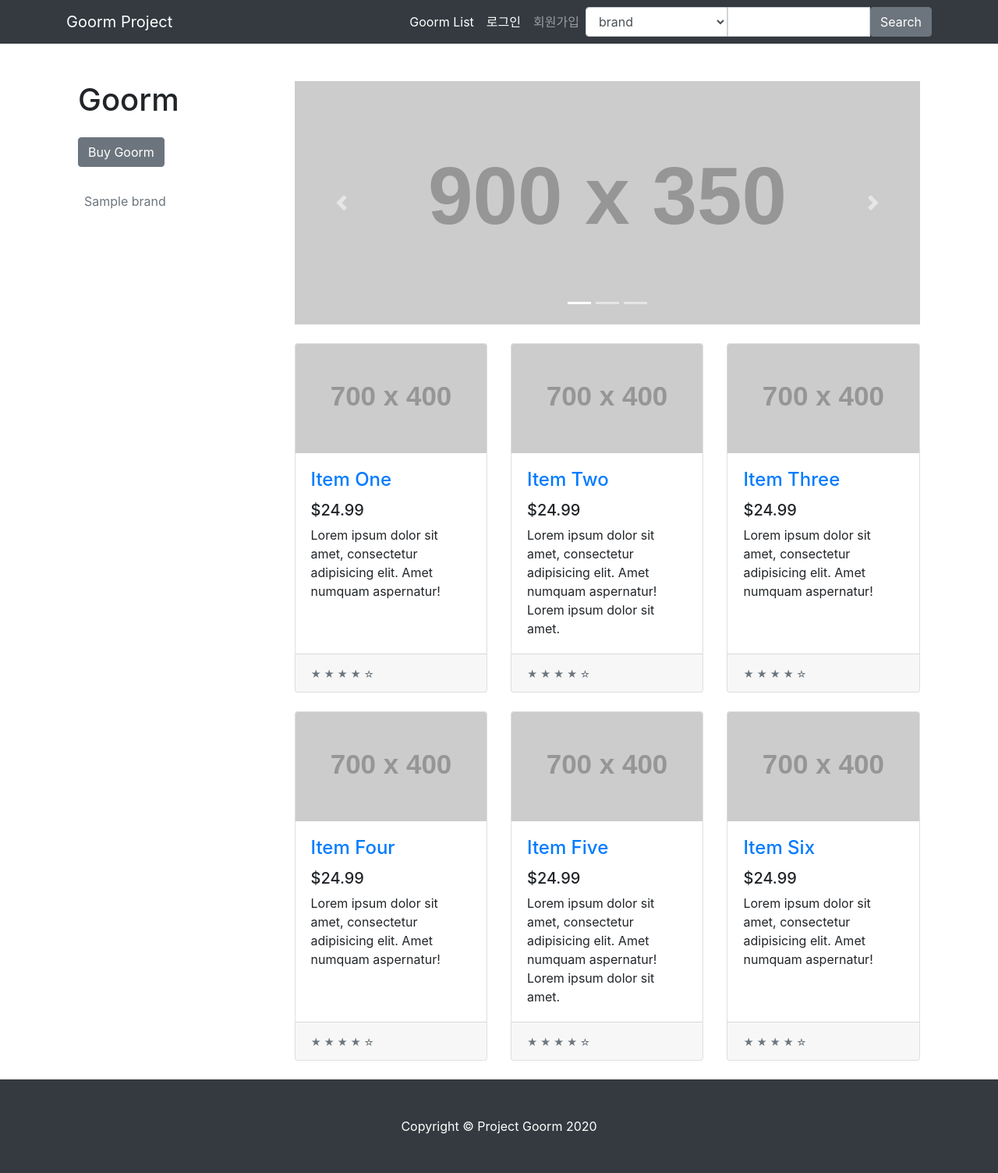
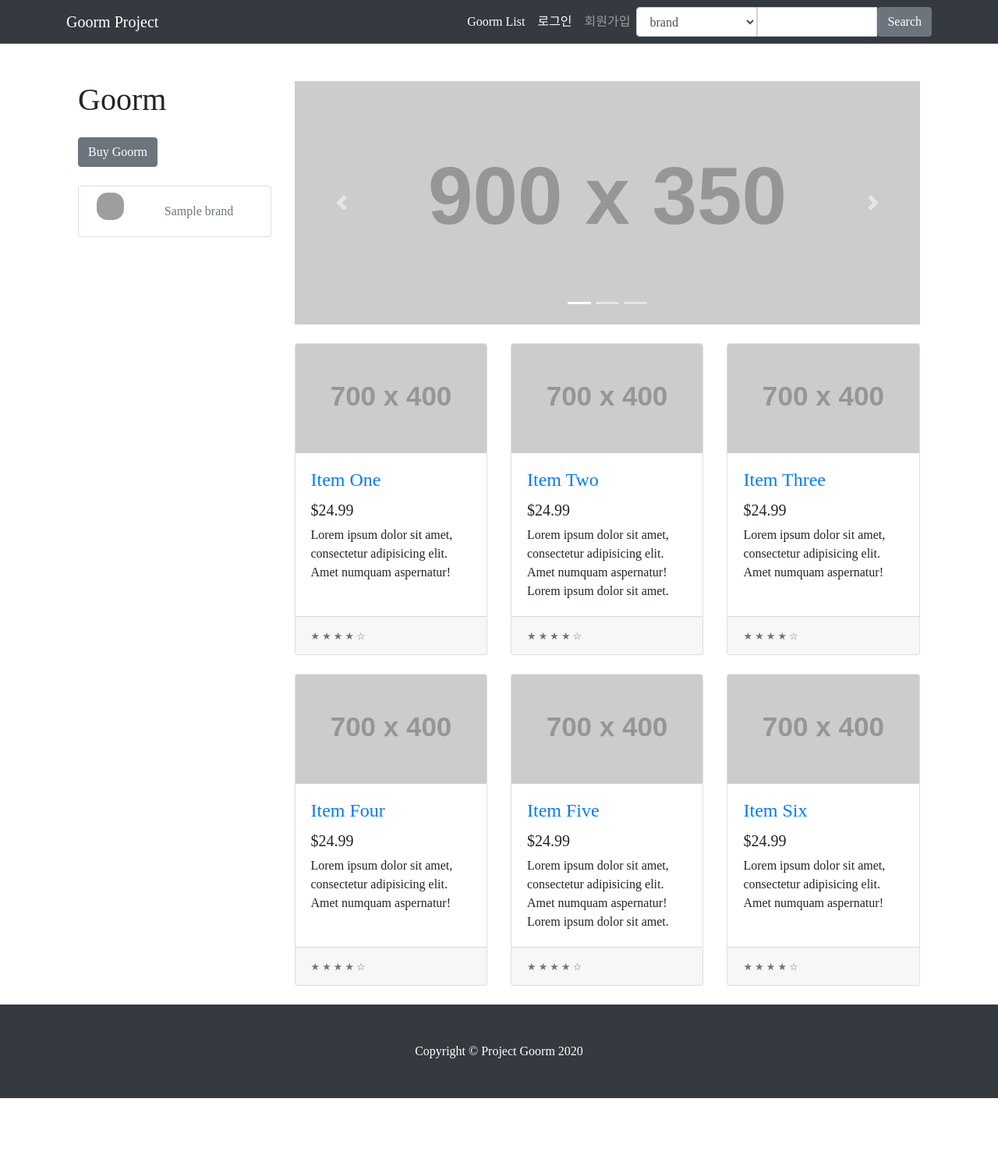
Before and after one commit to labiss96/django-goorm, a Django app: page / in a window 1280 px wide. Shown: the whole page at 78% size. After the commit the page ends 1408 px from the top, so only its background shows below. Run offline with Django 3.2, Linux system fonts and the light colour scheme; tables that the repository leaves empty hold one stand-in row (values such as "Sample post"); grey boxes labelled with a size stand in for pictures from a placeholder-image service; some libraries are stand-ins or nearby versions; some web fonts are replaced; grey boxes are pictures that could not be loaded.

Commit message:
옆에 수정

```diff
--- a/Goorm_Project/templates/base.html
+++ b/Goorm_Project/templates/base.html
@@ -14,6 +14,17 @@
   <link href="{% static './vendor/bootstrap/css/bootstrap.min.css' %}" rel="stylesheet">
   <script src="http://code.jquery.com/jquery-latest.min.js"></script>
   <script type="text/javascript" src="http://code.jquery.com/jquery-latest.js"></script>
+  <style>
+    @font-face {
+      font-family: 'BMHANNAAir';
+      src: url('https://cdn.jsdelivr.net/gh/projectnoonnu/noonfonts_four@1.0/BMHANNAAir.woff') format('woff');
+      font-weight: normal;
+      font-style: normal;
+    }
+    body{
+      font-family: 'BMHANNAAir';
+    }
+  </style>
 
 </head>
 
@@ -72,7 +83,7 @@
             </form>
           </li>
 
-          <a class="nav-link" href="{% url 'accounts:mypage' user.username %}">
+          <a class="nav-link" href="#">
             <div style="text-align: center;">
               <img src="{{ request.user.profile_img.url }}" alt=""
                 style="width: 35px; height: 35px; border-radius: 40%; vertical-align: top;">
--- a/main/templates/home.html
+++ b/main/templates/home.html
@@ -16,7 +16,8 @@
       </button>
 
       <!-- Modal -->
-        <div class="modal fade" id="exampleModalCenter" tabindex="-1" role="dialog" aria-labelledby="exampleModalCenterTitle" aria-hidden="true">
+      <div class="modal fade" id="exampleModalCenter" tabindex="-1" role="dialog"
+        aria-labelledby="exampleModalCenterTitle" aria-hidden="true">
         <div class="modal-dialog modal-dialog-centered" role="document">
           <div class="modal-content">
             <div class="modal-header" class="btn btn-Dark">
@@ -26,7 +27,8 @@
               </button>
             </div>
 
-              <form class="tagForm" id="tag-form" action="{% url 'save_log' %}" method="post" enctype="multipart/form-data">
+            <form class="tagForm" id="tag-form" action="{% url 'save_log' %}" method="post"
+              enctype="multipart/form-data">
               {% csrf_token %}
               <div class="modal-body">
                 <label for="brdName">Brand : </label>
@@ -58,10 +60,32 @@
       <!-- End Modal -->
 
       <br><br>
-        <!-- 옆에 브랜드 나오는 창임 -->
+      <!-- 옆에 브랜드 나오는 창임
         <div class="list-group">
           {% for brand in brands %}
           <a class="p-2 text-muted" href="{% url 'goorm:brand_filter' brand.id %}" class="list-group-item" >{{brand}}</a>
+          {% endfor %}
+        </div>   이거는 원본이고 -->
+
+        <!-- 이거는 카드 형식 수정본인데 이미지가 잘못나올꺼임 -->
+      <div class="card mb-3" style="max-width: 540px;">
+        {% for brand in brands %}
+        <div class="row no-gutters">
+
+          <div class="col-md-4">
+            <a class="nav-link" href="{% url 'accounts:mypage' user.username %}">
+              <div style="text-align: center;">
+                <img src="#" alt=""
+                  style="width: 35px; height: 35px; border-radius: 40%; vertical-align: top;">
+              </div>
+            </a>          </div>
+          <div class="col-md-8">
+            <div class="card-body">
+              <a class="p-2 text-muted" href="{% url 'goorm:brand_filter' brand.id %}"
+                class="list-group-item">{{brand}}</a>
+            </div>
+          </div>
+        </div>
         {% endfor %}
       </div>
 
@@ -101,10 +125,12 @@
         {% for grm in best_grms %}
         <div class="col-lg-4 col-md-6 mb-4">
           <div class="card card_hover h-100">
-                <a href="#" style="height: 100%; display: flex; justify-content:center; align-items:center;"><img class="card-img-top" src="{{grm.img.url}}" alt=""></a>
-                <div class="card-body"  >
+            <a href="#" style="height: 100%; display: flex; justify-content:center; align-items:center;"><img
+                class="card-img-top" src="{{grm.img.url}}" alt=""></a>
+            <div class="card-body">
               <h4 class="card-title">
-                    <a class="text-muted" class="stretched-link" href="{% url 'goorm:detail' grm.id %}" >{{grm.brand}} {{grm.name}}</a>
+                <a class="text-muted" class="stretched-link" href="{% url 'goorm:detail' grm.id %}">{{grm.brand}}
+                  {{grm.name}}</a>
               </h4>
               <h5>{{grm.price}}</h5>
               <p class="card-text"></p>
@@ -124,7 +150,8 @@
                 <a href="#">Item One</a>
               </h4>
               <h5>$24.99</h5>
-                <p class="card-text">Lorem ipsum dolor sit amet, consectetur adipisicing elit. Amet numquam aspernatur!</p>
+              <p class="card-text">Lorem ipsum dolor sit amet, consectetur adipisicing elit. Amet numquam aspernatur!
+              </p>
             </div>
             <div class="card-footer">
               <small class="text-muted">&#9733; &#9733; &#9733; &#9733; &#9734;</small>
@@ -140,7 +167,8 @@
                 <a href="#">Item Two</a>
               </h4>
               <h5>$24.99</h5>
-                <p class="card-text">Lorem ipsum dolor sit amet, consectetur adipisicing elit. Amet numquam aspernatur! Lorem ipsum dolor sit amet.</p>
+              <p class="card-text">Lorem ipsum dolor sit amet, consectetur adipisicing elit. Amet numquam aspernatur!
+                Lorem ipsum dolor sit amet.</p>
             </div>
             <div class="card-footer">
               <small class="text-muted">&#9733; &#9733; &#9733; &#9733; &#9734;</small>
@@ -156,7 +184,8 @@
                 <a href="#">Item Three</a>
               </h4>
               <h5>$24.99</h5>
-                <p class="card-text">Lorem ipsum dolor sit amet, consectetur adipisicing elit. Amet numquam aspernatur!</p>
+              <p class="card-text">Lorem ipsum dolor sit amet, consectetur adipisicing elit. Amet numquam aspernatur!
+              </p>
             </div>
             <div class="card-footer">
               <small class="text-muted">&#9733; &#9733; &#9733; &#9733; &#9734;</small>
@@ -172,7 +201,8 @@
                 <a href="#">Item Four</a>
               </h4>
               <h5>$24.99</h5>
-                <p class="card-text">Lorem ipsum dolor sit amet, consectetur adipisicing elit. Amet numquam aspernatur!</p>
+              <p class="card-text">Lorem ipsum dolor sit amet, consectetur adipisicing elit. Amet numquam aspernatur!
+              </p>
             </div>
             <div class="card-footer">
               <small class="text-muted">&#9733; &#9733; &#9733; &#9733; &#9734;</small>
@@ -188,7 +218,8 @@
                 <a href="#">Item Five</a>
               </h4>
               <h5>$24.99</h5>
-                <p class="card-text">Lorem ipsum dolor sit amet, consectetur adipisicing elit. Amet numquam aspernatur! Lorem ipsum dolor sit amet.</p>
+              <p class="card-text">Lorem ipsum dolor sit amet, consectetur adipisicing elit. Amet numquam aspernatur!
+                Lorem ipsum dolor sit amet.</p>
             </div>
             <div class="card-footer">
               <small class="text-muted">&#9733; &#9733; &#9733; &#9733; &#9734;</small>
@@ -204,7 +235,8 @@
                 <a href="#">Item Six</a>
               </h4>
               <h5>$24.99</h5>
-                <p class="card-text">Lorem ipsum dolor sit amet, consectetur adipisicing elit. Amet numquam aspernatur!</p>
+              <p class="card-text">Lorem ipsum dolor sit amet, consectetur adipisicing elit. Amet numquam aspernatur!
+              </p>
             </div>
             <div class="card-footer">
               <small class="text-muted">&#9733; &#9733; &#9733; &#9733; &#9734;</small>
@@ -226,18 +258,18 @@
 
 <script>
   // modal form submit
-$(function() {
-  $('#tag-form-submit').on('click', function(e) {
+  $(function () {
+    $('#tag-form-submit').on('click', function (e) {
       e.preventDefault();
       $.ajax({
         type: "POST",
         url: "{% url 'save_log' %}",
         data: $('form.tagForm').serialize(),
-          success: function() {
+        success: function () {
           alert('정상적으로 구매되었음');
           location.reload();
         },
-          error: function() {
+        error: function () {
           alert('구매 실패!');
         }
       });
@@ -246,11 +278,11 @@ $(function() {
   });
 
 
-$('#modal_brd').change(function(){
+  $('#modal_brd').change(function () {
     var selectBrd = $("#modal_brd option:selected").val();
 
     $('.allGrm').hide();
-  $('#'+selectBrd).show();
+    $('#' + selectBrd).show();
 
   });
 </script>
```
Lines whose indentation alone changed are shown as unchanged.
